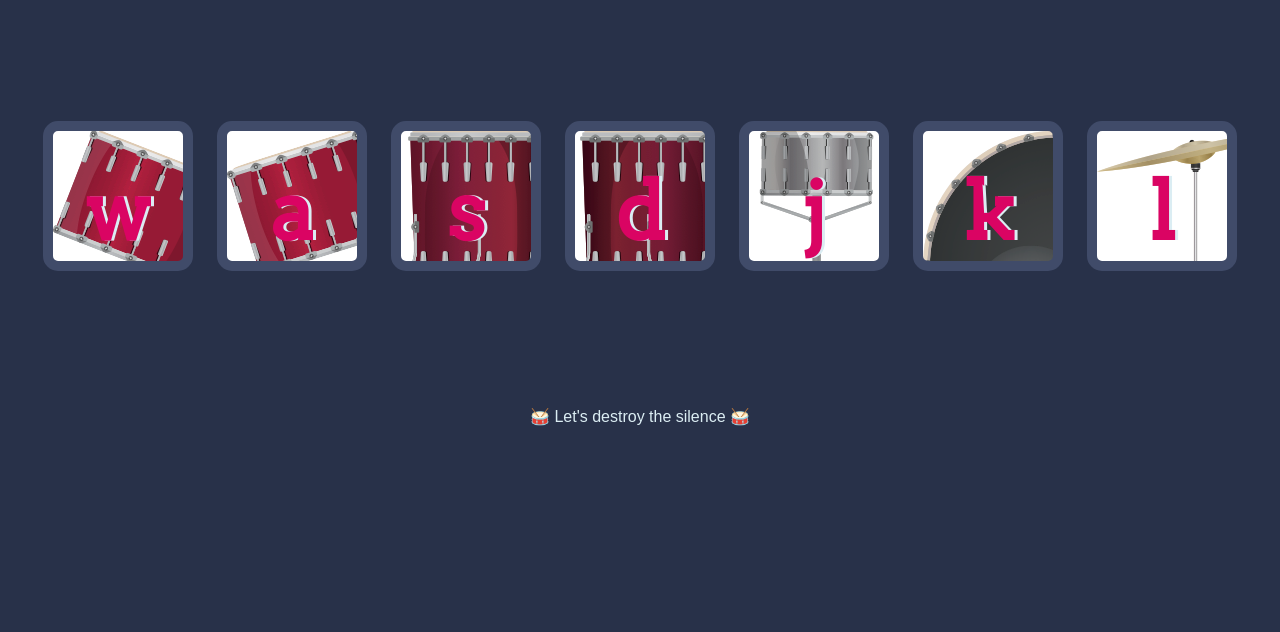
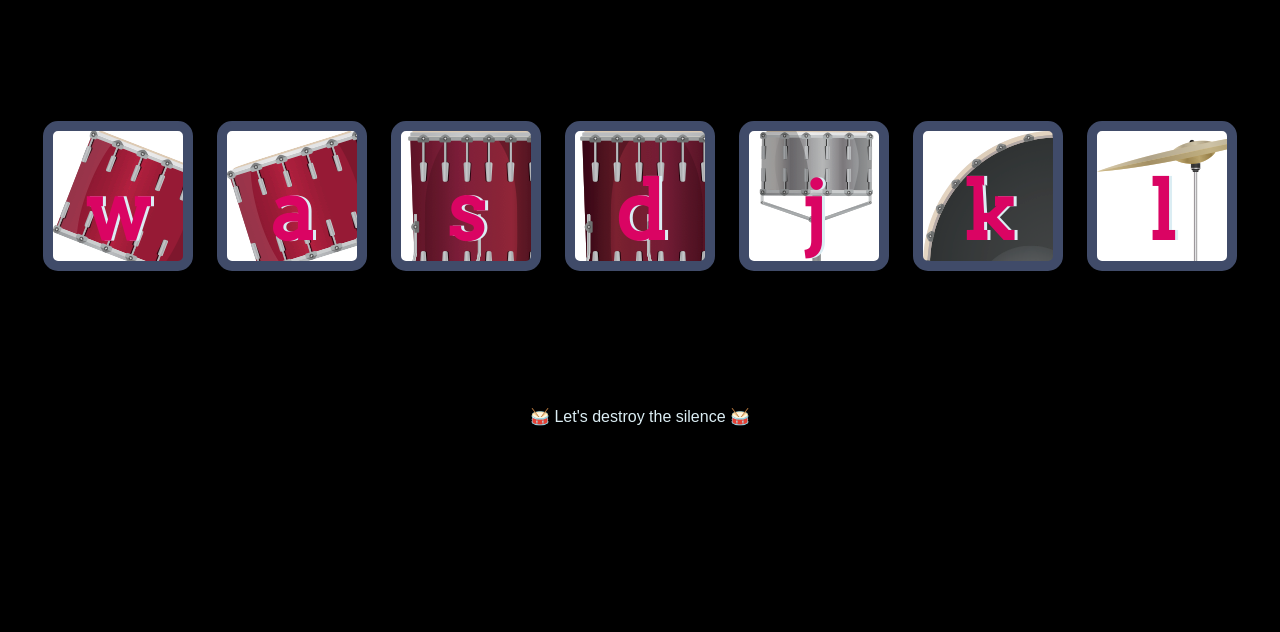
Before and after one commit to Aneeq2211/3in1-Games, a plain HTML site: page web project/Drum-Kit-master/index.html in a window 1280 px wide. Shown: the part 168-800 px from the top of the page. Drawn offline with Linux system fonts and the light colour scheme.

Commit message:
Add files via upload
bg colour for drumkit changed to black

```diff
--- a/web project/Drum-Kit-master/styles.css
+++ b/web project/Drum-Kit-master/styles.css
@@ -1,6 +1,6 @@
 body {
   text-align: center;
-  background-color: #283149;
+  background-color: #000000;
 }
 
 h1 {
```
